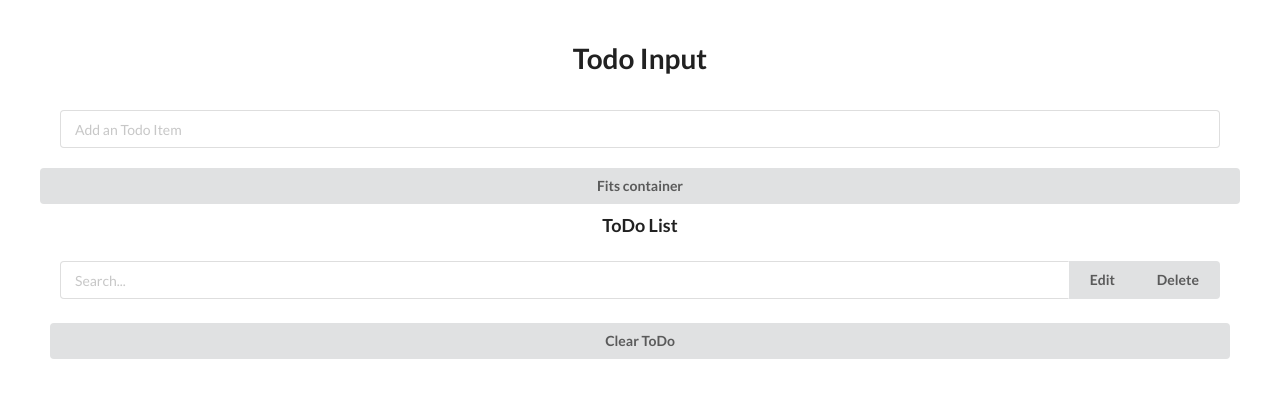
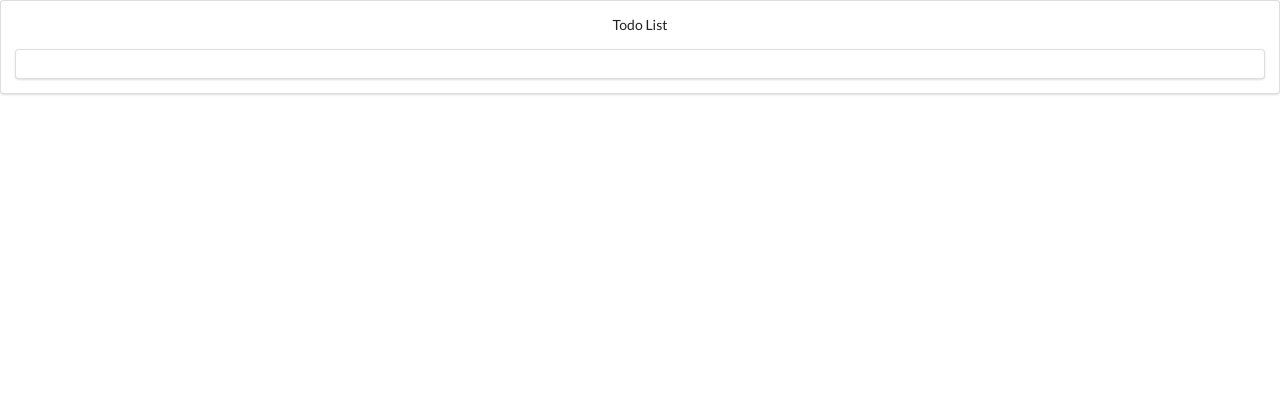
Before and after one commit to minhajspace/ToDo-list, a React (Create React App) app: page / in a window 1280 px wide. Shown: the top 398 px of the page. Built offline with nearby package versions, Linux system fonts and the light colour scheme.

Commit message:
Header done

```diff
--- a/src/App.css
+++ /dev/null
@@ -1,10 +0,0 @@
-* {
-  padding: 10px;
-}
-
-h1 {
-  text-align: center;
-}
-h3 {
-  text-align: center;
-}
--- a/src/App.js
+++ b/src/App.js
@@ -1,41 +1,14 @@
 import React from "react";
-import Input from "./input";
-
-import Todolist from "./todolist";
-import Todoitem from "./todoitem";
-import "./App.css";
+import InputTodo from './InputTodo'
 
 class App extends React.Component {
-  state = {
-    item: [],
-    id: 0,
-    items: "null",
-    editItem: false
-  };
-  handleChnage = e => {
-    this.setState({
-      item: e.target.value
-    });
-  };
-  handleSubmit = e => {
-    e.preventDefault();
-  };
   render() {
-    return (
-      <div className="contenair">
-        <div className="main">
-          <h1>Todo Input </h1>
-          <Input
-            item={this.state.item}
-            handleChnage={this.handleChnage}
-            handleSubmit={this.handleSubmit}
-          />
+    return <div className="ui segment">
+      <center>Todo List</center>
+      <div className="ui segment">
 
-          <Todolist />
-        </div>
       </div>
-    );
+    </div>;
   }
 }
-
 export default App;
--- /dev/null
+++ b/src/InputTodo.js
@@ -0,0 +1,11 @@
+import React from 'react'
+
+class InputTodo extends React.Component {
+    render() {
+        return (
+            <div></div>
+        )
+    }
+}
+
+export default InputTodo;
--- a/src/index.css
+++ /dev/null
@@ -1,13 +0,0 @@
-body {
-  margin: 0;
-  font-family: -apple-system, BlinkMacSystemFont, "Segoe UI", "Roboto", "Oxygen",
-    "Ubuntu", "Cantarell", "Fira Sans", "Droid Sans", "Helvetica Neue",
-    sans-serif;
-  -webkit-font-smoothing: antialiased;
-  -moz-osx-font-smoothing: grayscale;
-}
-
-code {
-  font-family: source-code-pro, Menlo, Monaco, Consolas, "Courier New",
-    monospace;
-}
--- a/src/index.js
+++ b/src/index.js
@@ -1,14 +1,9 @@
 import React from "react";
 import ReactDOM from "react-dom";
-import "./index.css";
 import App from "./App";
-import * as serviceWorker from "./serviceWorker";
-import Todolist from "./todolist";
-import Input from "./input";
 
 ReactDOM.render(<App />, document.getElementById("root"));
 
 // If you want your app to work offline and load faster, you can change
 // unregister() to register() below. Note this comes with some pitfalls.
 // Learn more about service workers: https://bit.ly/CRA-PWA
-serviceWorker.unregister();
--- a/src/input.js
+++ /dev/null
@@ -1,18 +0,0 @@
-import React, { Component } from "react";
-
-class Input extends Component {
-  render() {
-    const { handleChange, handleSubmit, item } = this.props;
-    return (
-      <>
-        <form>
-          <div className="fluid ui input">
-            <input type="text" placeholder="Add an Todo Item"></input>
-          </div>
-        </form>
-        <button class="fluid ui button">Fits container</button>
-      </>
-    );
-  }
-}
-export default Input;
--- a/src/serviceWorker.js
+++ /dev/null
@@ -1,135 +0,0 @@
-// This optional code is used to register a service worker.
-// register() is not called by default.
-
-// This lets the app load faster on subsequent visits in production, and gives
-// it offline capabilities. However, it also means that developers (and users)
-// will only see deployed updates on subsequent visits to a page, after all the
-// existing tabs open on the page have been closed, since previously cached
-// resources are updated in the background.
-
-// To learn more about the benefits of this model and instructions on how to
-// opt-in, read https://bit.ly/CRA-PWA
-
-const isLocalhost = Boolean(
-  window.location.hostname === 'localhost' ||
-    // [::1] is the IPv6 localhost address.
-    window.location.hostname === '[::1]' ||
-    // 127.0.0.1/8 is considered localhost for IPv4.
-    window.location.hostname.match(
-      /^127(?:\.(?:25[0-5]|2[0-4][0-9]|[01]?[0-9][0-9]?)){3}$/
-    )
-);
-
-export function register(config) {
-  if (process.env.NODE_ENV === 'production' && 'serviceWorker' in navigator) {
-    // The URL constructor is available in all browsers that support SW.
-    const publicUrl = new URL(process.env.PUBLIC_URL, window.location.href);
-    if (publicUrl.origin !== window.location.origin) {
-      // Our service worker won't work if PUBLIC_URL is on a different origin
-      // from what our page is served on. This might happen if a CDN is used to
-      // serve assets; see https://github.com/facebook/create-react-app/issues/2374
-      return;
-    }
-
-    window.addEventListener('load', () => {
-      const swUrl = `${process.env.PUBLIC_URL}/service-worker.js`;
-
-      if (isLocalhost) {
-        // This is running on localhost. Let's check if a service worker still exists or not.
-        checkValidServiceWorker(swUrl, config);
-
-        // Add some additional logging to localhost, pointing developers to the
-        // service worker/PWA documentation.
-        navigator.serviceWorker.ready.then(() => {
-          console.log(
-            'This web app is being served cache-first by a service ' +
-              'worker. To learn more, visit https://bit.ly/CRA-PWA'
-          );
-        });
-      } else {
-        // Is not localhost. Just register service worker
-        registerValidSW(swUrl, config);
-      }
-    });
-  }
-}
-
-function registerValidSW(swUrl, config) {
-  navigator.serviceWorker
-    .register(swUrl)
-    .then(registration => {
-      registration.onupdatefound = () => {
-        const installingWorker = registration.installing;
-        if (installingWorker == null) {
-          return;
-        }
-        installingWorker.onstatechange = () => {
-          if (installingWorker.state === 'installed') {
-            if (navigator.serviceWorker.controller) {
-              // At this point, the updated precached content has been fetched,
-              // but the previous service worker will still serve the older
-              // content until all client tabs are closed.
-              console.log(
-                'New content is available and will be used when all ' +
-                  'tabs for this page are closed. See https://bit.ly/CRA-PWA.'
-              );
-
-              // Execute callback
-              if (config && config.onUpdate) {
-                config.onUpdate(registration);
-              }
-            } else {
-              // At this point, everything has been precached.
-              // It's the perfect time to display a
-              // "Content is cached for offline use." message.
-              console.log('Content is cached for offline use.');
-
-              // Execute callback
-              if (config && config.onSuccess) {
-                config.onSuccess(registration);
-              }
-            }
-          }
-        };
-      };
-    })
-    .catch(error => {
-      console.error('Error during service worker registration:', error);
-    });
-}
-
-function checkValidServiceWorker(swUrl, config) {
-  // Check if the service worker can be found. If it can't reload the page.
-  fetch(swUrl)
-    .then(response => {
-      // Ensure service worker exists, and that we really are getting a JS file.
-      const contentType = response.headers.get('content-type');
-      if (
-        response.status === 404 ||
-        (contentType != null && contentType.indexOf('javascript') === -1)
-      ) {
-        // No service worker found. Probably a different app. Reload the page.
-        navigator.serviceWorker.ready.then(registration => {
-          registration.unregister().then(() => {
-            window.location.reload();
-          });
-        });
-      } else {
-        // Service worker found. Proceed as normal.
-        registerValidSW(swUrl, config);
-      }
-    })
-    .catch(() => {
-      console.log(
-        'No internet connection found. App is running in offline mode.'
-      );
-    });
-}
-
-export function unregister() {
-  if ('serviceWorker' in navigator) {
-    navigator.serviceWorker.ready.then(registration => {
-      registration.unregister();
-    });
-  }
-}
--- a/src/todoitem.js
+++ /dev/null
@@ -1,19 +0,0 @@
-import React, { Component } from "react";
-
-class Todoitem extends Component {
-  render() {
-    return (
-      <div className="ui link list">
-        <div className="active item">
-
-          <div className="fluid ui action input">
-            <input type="text" placeholder="Search..." />
-            <button className="ui button">Edit</button>
-            <button className="ui button">Delete</button>
-          </div>
-        </div>
-      </div>
-    );
-  }
-}
-export default Todoitem;
--- a/src/todolist.js
+++ /dev/null
@@ -1,15 +0,0 @@
-import React, { Component } from "react";
-import Todoitem from "./todoitem";
-
-class Todolist extends Component {
-  render() {
-    return (
-      <div>
-        <h3>ToDo List</h3>
-        <Todoitem />
-        <button class="fluid ui button">Clear ToDo</button>
-      </div>
-    );
-  }
-}
-export default Todolist;
```
Also changed, not shown: 1 other file (tests, documents, lock files or other folders).
